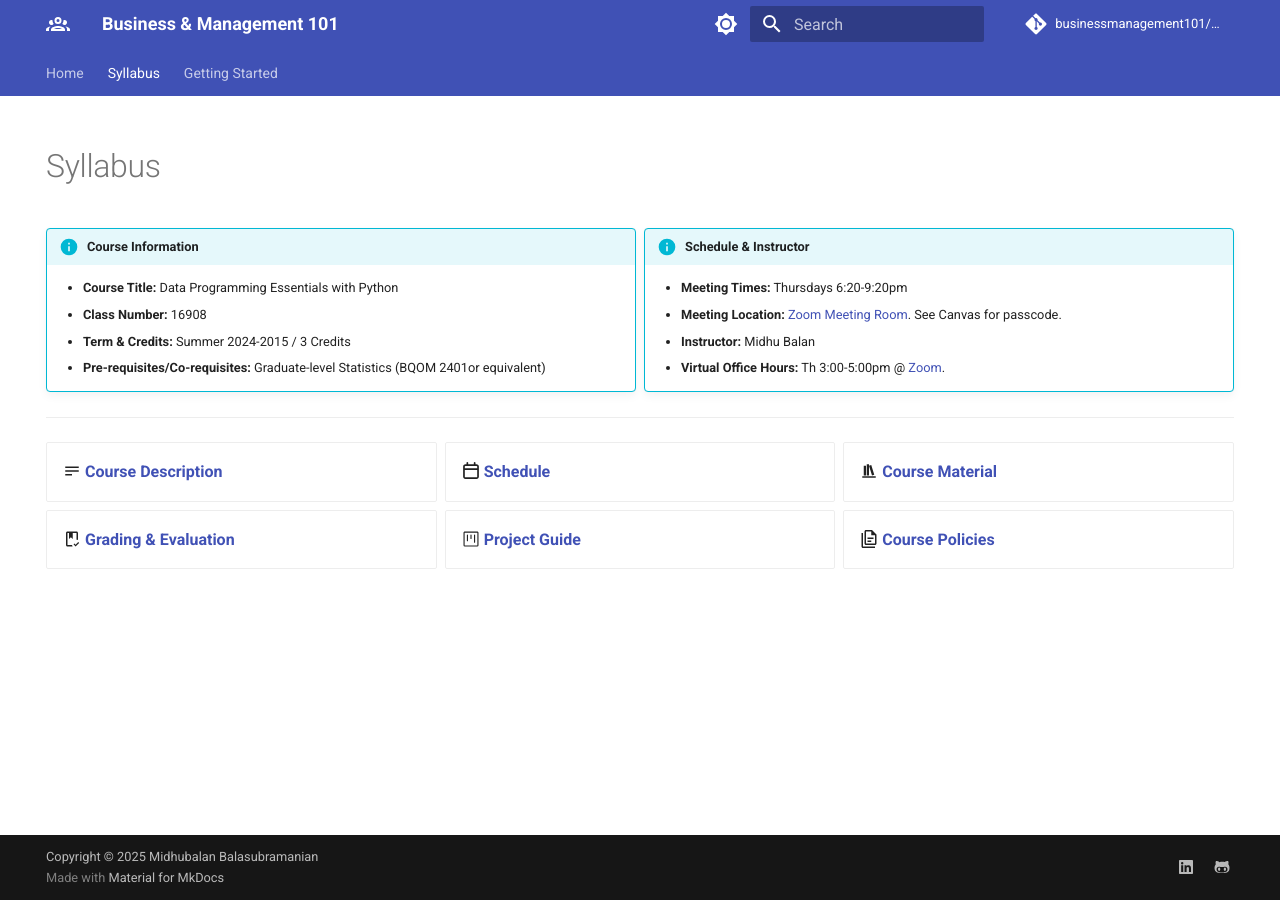
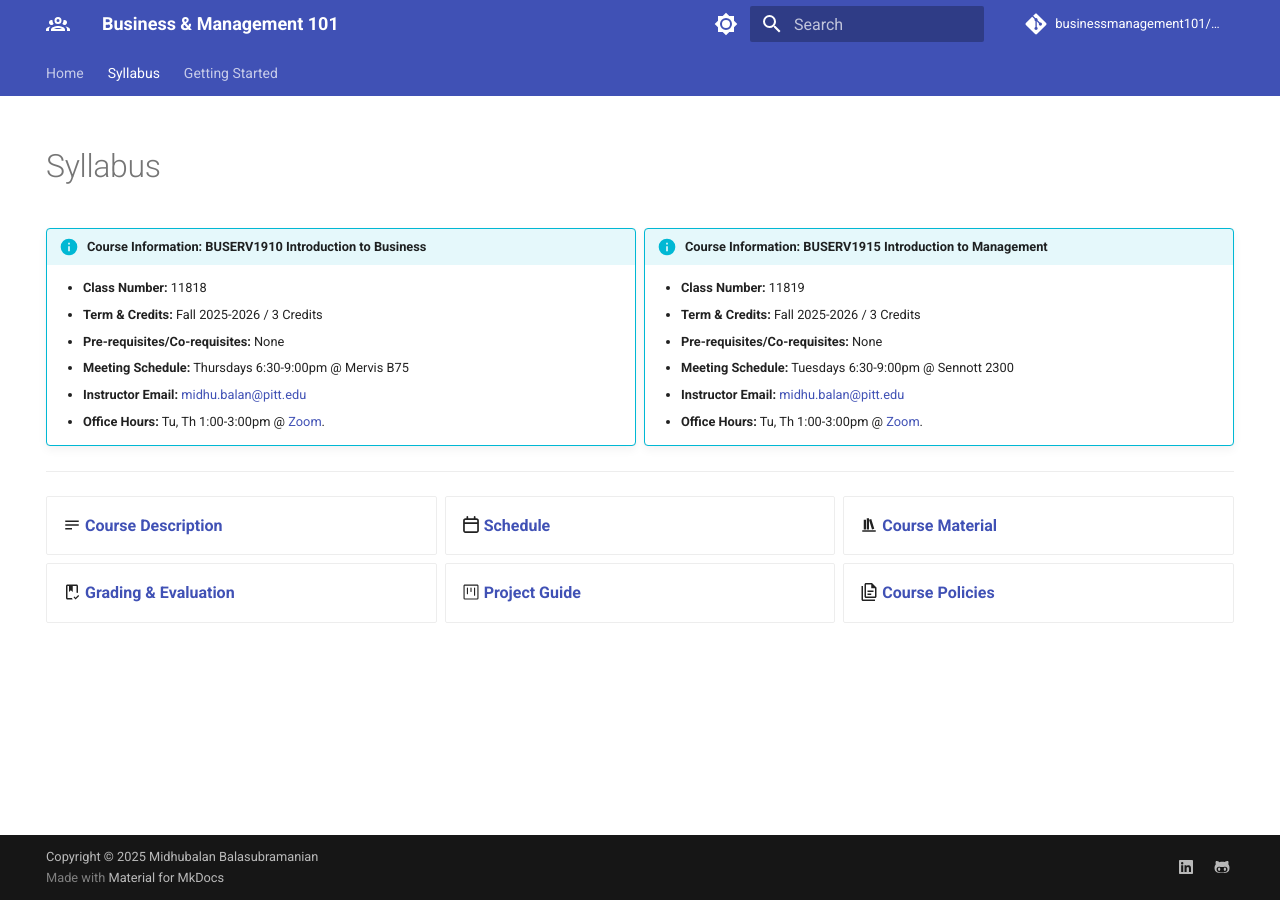
Before and after one commit to businessmanagement101/businessmanagement101.github.io, an MkDocs documentation site: the page built from docs/syllabus/index.md, in a window 1280 px wide. Built offline with MkDocs 1.6.1 and Material for MkDocs 9.7.7, drawn with Linux system fonts in a browser that asks for light colours; comment, search, counter and statistics services are not loaded.

Commit message:
fix course card

```diff
--- a/docs/syllabus/index.md
+++ b/docs/syllabus/index.md
@@ -10,21 +10,25 @@ hide:
 
 <div class="grid" markdown>
 
-!!! info "Course Information"
+!!! info "Course Information: BUSERV1910 Introduction to Business"
 
-    - __Course Title:__ Data Programming Essentials with Python
-    - __Class Number:__ 16908
-    - __Term & Credits:__ Summer 2024-2015 / 3 Credits
-    - __Pre-requisites/Co-requisites:__ Graduate-level Statistics (BQOM 2401or equivalent)
+    - __Class Number:__ 11818
+    - __Term & Credits:__ Fall 2025-2026 / 3 Credits
+    - __Pre-requisites/Co-requisites:__ None
+    - __Meeting Schedule:__ Thursdays 6:30-9:00pm @ Mervis B75
+    - __Instructor Email:__ [midhu.balan@pitt.edu](mailto:midhu.balan@pitt.edu)
+    - __Office Hours:__ Tu, Th 1:00-3:00pm @ [Zoom](https://pitt.zoom.us/my/midhubalan).
     { .card }
 
-!!! info "Schedule & Instructor"
+!!! info "Course Information: BUSERV1915 Introduction to Management"
 
-    - __Meeting Times:__ Thursdays 6:20-9:20pm
-    - __Meeting Location:__ [Zoom Meeting Room](https://pitt.zoom.us/j/98751974356). See Canvas for passcode.
-    - __Instructor:__ Midhu Balan
-    - __Virtual Office Hours:__ Th 3:00-5:00pm @ [Zoom](https://pitt.zoom.us/my/midhubalan).
-    {.card}
+    - __Class Number:__ 11819
+    - __Term & Credits:__ Fall 2025-2026 / 3 Credits
+    - __Pre-requisites/Co-requisites:__ None
+    - __Meeting Schedule:__ Tuesdays 6:30-9:00pm @ Sennott 2300
+    - __Instructor Email:__ [midhu.balan@pitt.edu](mailto:midhu.balan@pitt.edu)
+    - __Office Hours:__ Tu, Th 1:00-3:00pm @ [Zoom](https://pitt.zoom.us/my/midhubalan).
+    { .card }
 
 </div>
 
```
Also changed, not shown: docs/index.md (+1 -1 lines).
